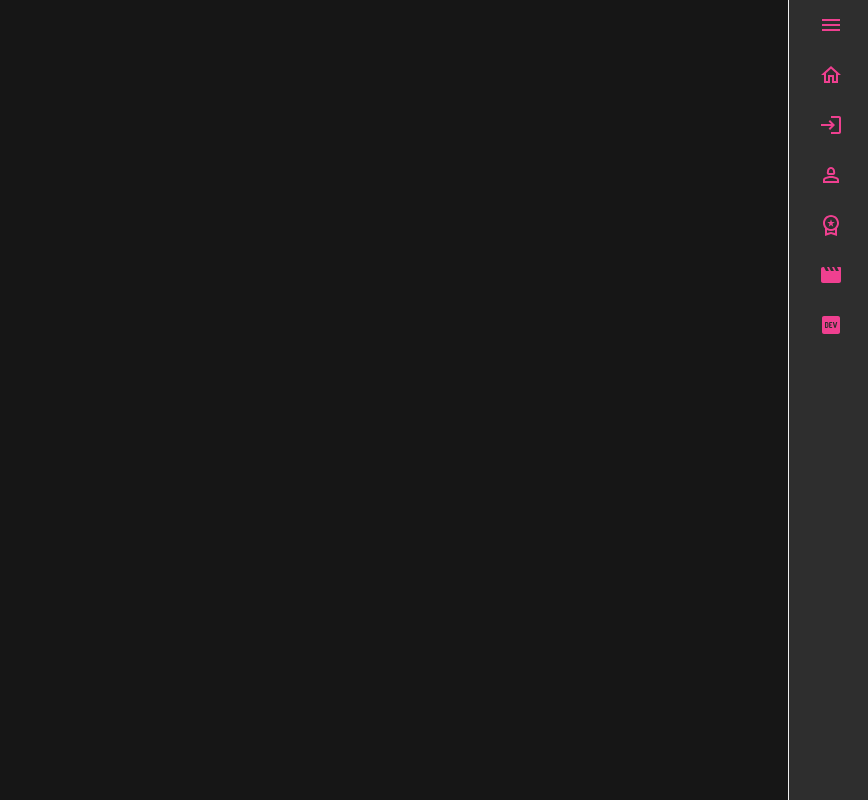
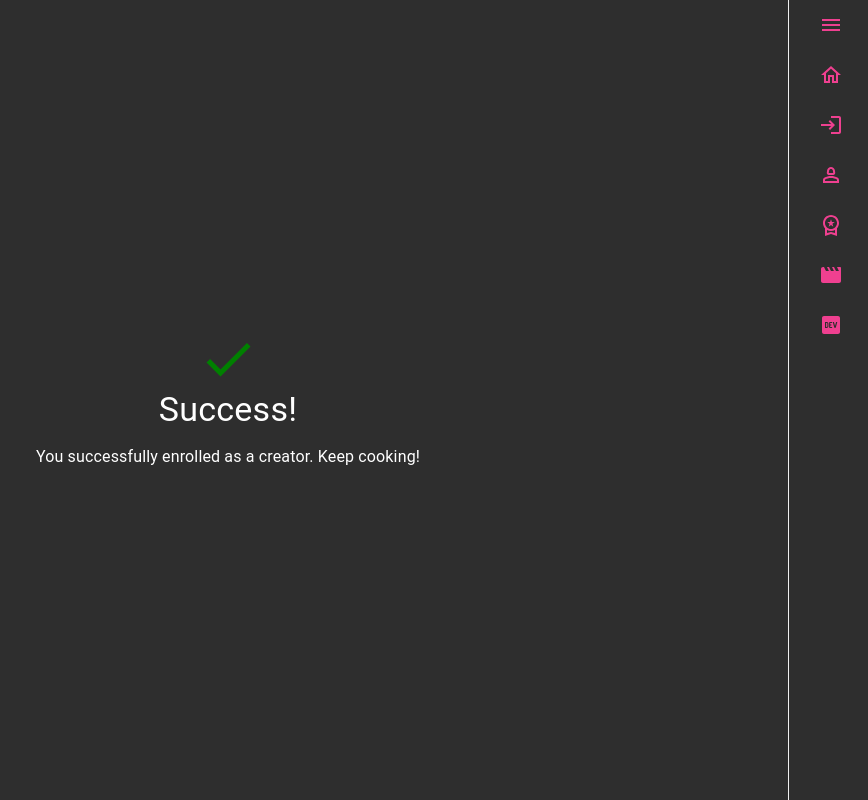
Before and after one commit to Isuru2701/Yolo2.0, a React (Create React App) app: page /creators/success in a window 1280 px wide. Shown: the whole page, without its empty margins (412-1280 px from the left). Built offline with nearby package versions, Linux system fonts and the light colour scheme.

Commit message:
working on boosting

```diff
--- a/src/components/cc/Boost.js
+++ b/src/components/cc/Boost.js
@@ -2,6 +2,7 @@ import React, { useState } from "react";
 import '../../styles/creators.css';
 import { Title } from "@mui/icons-material";
 import { Link } from "react-router-dom";
+import Cookies from "js-cookie";
 export default function Boost() {
 
 
@@ -16,14 +17,14 @@ export default function Boost() {
             headers: {
                 'Content-Type': 'application/json'
             },
-            body: JSON.stringify({"title": Title, "link": Link, "goal": goal})
+            body: JSON.stringify({"email": Cookies.get("email"),"title": Title, "link": Link, "goal": goal})
         })
         .then(response => response.json())
         .then(data => {
 
             console.log(data);
             if(data['success'] == true){
-                window.location.href = "/success";
+                window.location.href = "/creators/success";
             }
         })
         .catch(error => {
--- /dev/null
+++ b/src/components/cc/BoostSuccess.js
@@ -0,0 +1,38 @@
+import React from 'react';
+import Box from '@mui/material/Box';
+import { Check } from '@mui/icons-material';
+import { Typography } from '@mui/material';
+function BoostSuccess() {
+    return (
+        <div
+        style={{
+            display: 'flex',
+            justifyContent: 'center',
+            alignItems: 'center',
+            flexDirection: 'column',
+            width: "100%",
+            backgroundColor: 'var(--base-grey)',
+            color: 'white'
+
+        }}
+        >
+            <Box
+                display="flex"
+                justifyContent="center"
+                alignItems="center"
+                flexDirection="column"
+                height="100vh"
+            >
+                <Check style={{ fontSize: 60, color: 'green' }} />
+                <Typography variant="h4" component="h1" gutterBottom>
+                    Success!
+                </Typography>
+                <Typography variant="subtitle1" component="p">
+                    You successfully enrolled as a creator. Keep cooking!
+                </Typography>
+            </Box>
+        </div>
+    );
+}
+
+export default BoostSuccess;
--- a/src/index.js
+++ b/src/index.js
@@ -19,6 +19,7 @@ import Checkout from './components/payments/Checkout';
 
 import Boost from './components/cc/Boost';
 import CCDashboard from './components/cc/CCDashboard';
+import BoostSuccess from './components/cc/BoostSuccess';
 
 import Profile from './components/Profile';
 import Preferences from './components/Preferences';
@@ -56,6 +57,7 @@ root.render(
           <Route path='/creators' element={<CCDashboard />} />
           <Route path='/creators/boost' element={<Boost />} />
           <Route path='creators/enroll' element={<Enroll />} />
+          <Route path='/creators/success' element={<BoostSuccess />} />
 
           <Route path='/profile' element={<Profile />} />
           <Route path='/preferences' element={<Preferences />} />
```
Also changed, not shown: src/components/cc/Success.js (deleted, +0 -38 lines).
